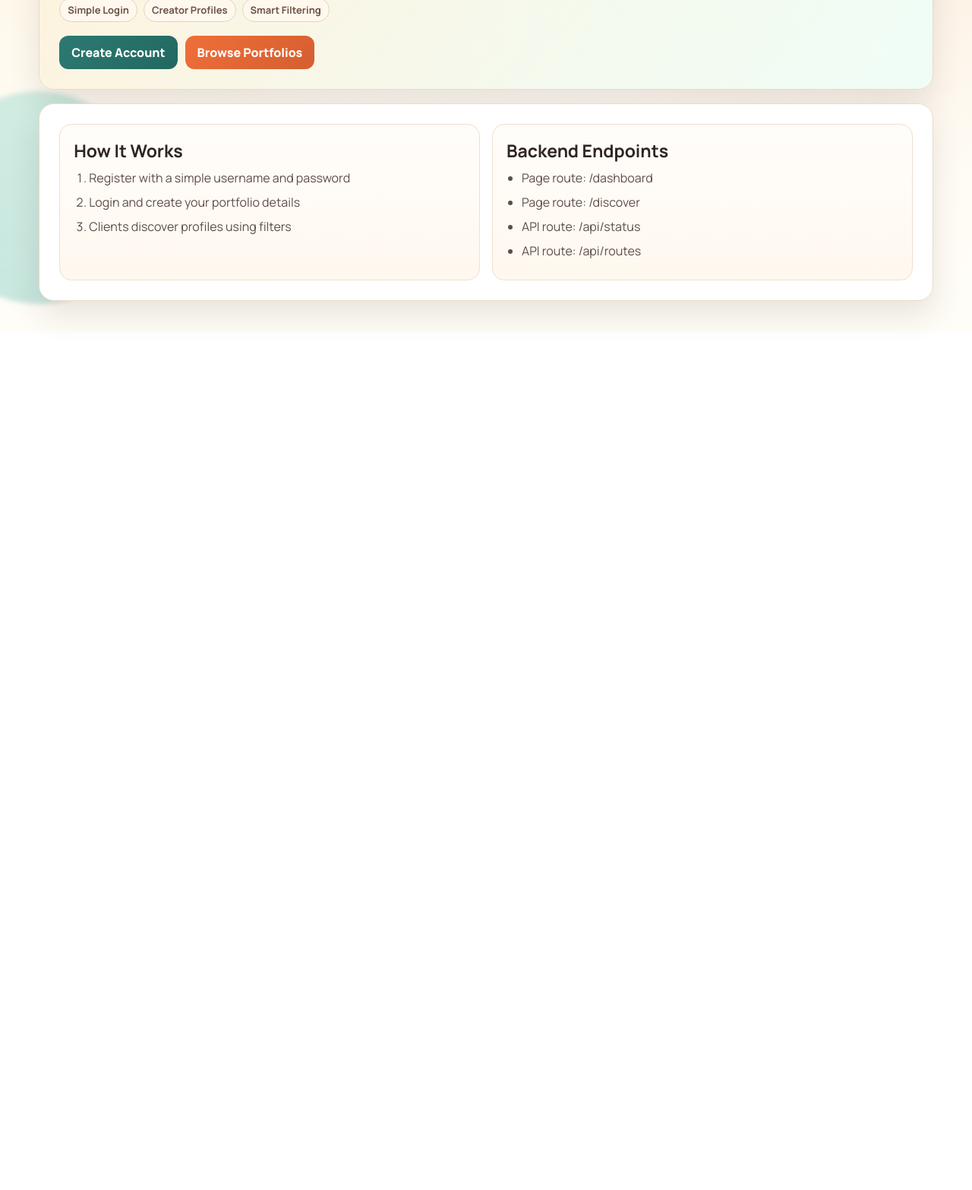
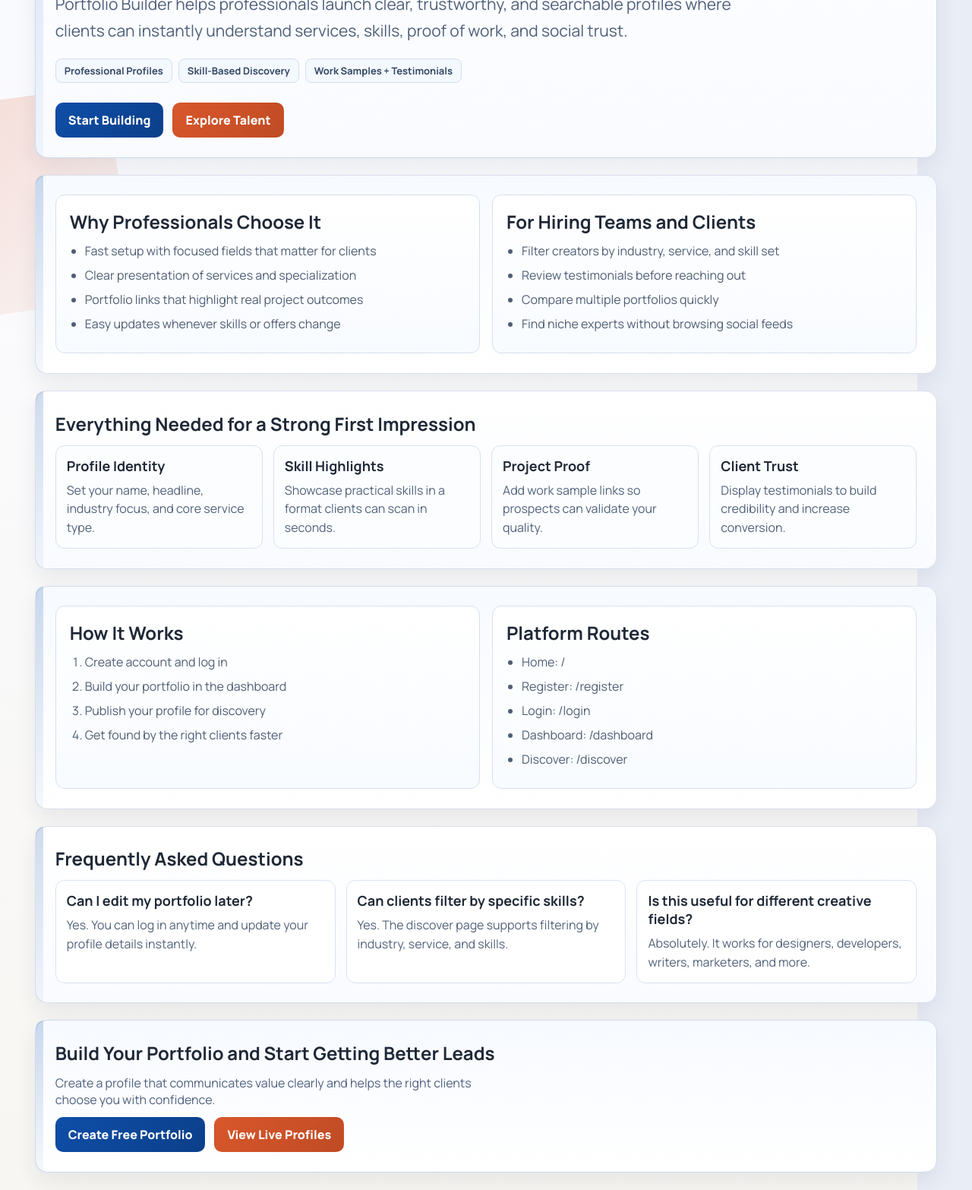
Before and after one commit to thakurankeshkumar/FreelancingPlatform, a website: page public/pages/home.html in a window 1280 px wide. Shown: the part 490-2056 px from the top of the page at 76% size. Before the commit the page ends 926 px from the top, so only its background shows below. Drawn offline with Linux system fonts and the light colour scheme.

Commit message:
File and important changes

```diff
--- a/public/css/base.css
+++ b/public/css/base.css
@@ -1,15 +1,14 @@
 :root {
-  --bg-main: #fef8ee;
-  --bg-grid: #f7efe2;
-  --card: #ffffff;
-  --text: #2f2420;
-  --muted: #7e6e67;
-  --stroke: #eadbc8;
-  --accent: #2d7a72;
-  --accent-2: #ef6f3a;
-  --danger: #c62828;
-  --shadow-soft: 0 18px 40px rgba(65, 45, 24, 0.12);
-  --shadow-hover: 0 22px 44px rgba(65, 45, 24, 0.18);
+  --paper: #f7f6f2;
+  --paper-2: #ffffff;
+  --ink: #1f2836;
+  --ink-soft: #5c6677;
+  --line: #d7deea;
+  --accent: #0f4ea8;
+  --accent-2: #d9572b;
+  --danger: #bf2f39;
+  --shadow-a: 0 20px 50px rgba(23, 34, 58, 0.11);
+  --shadow-b: 0 12px 28px rgba(23, 34, 58, 0.08);
 }
 
 * {
@@ -20,49 +19,46 @@ body {
   margin: 0;
   min-height: 100vh;
   font-family: "Manrope", sans-serif;
-  color: var(--text);
+  color: var(--ink);
   background:
-    radial-gradient(circle at 10% 10%, #fff4db 0%, transparent 42%),
-    radial-gradient(circle at 90% 20%, #fbe9d8 0%, transparent 40%),
-    linear-gradient(180deg, var(--bg-main), #fffdf7);
+    linear-gradient(90deg, transparent 0, transparent calc(100% - 72px), #e9edf6 calc(100% - 72px), #e9edf6 100%),
+    linear-gradient(180deg, #f4f7fc 0%, #fbfbfe 35%, var(--paper) 100%);
   overflow-x: hidden;
 }
 
 .background-shape {
   position: fixed;
-  border-radius: 999px;
+  border-radius: 0;
   z-index: -1;
-  filter: blur(3px);
+  transform: rotate(-8deg);
 }
 
 .bg-one {
-  width: 360px;
-  height: 360px;
-  top: -120px;
+  width: 380px;
+  height: 380px;
+  top: -140px;
   right: -120px;
-  background: linear-gradient(145deg, #ffcf8d, #ff9f67);
-  opacity: 0.35;
+  background: linear-gradient(145deg, rgba(15, 78, 168, 0.2), rgba(79, 160, 255, 0.08));
 }
 
 .bg-two {
   width: 280px;
   height: 280px;
-  left: -90px;
-  bottom: -90px;
-  background: linear-gradient(145deg, #82d5c7, #57b6aa);
-  opacity: 0.35;
+  left: -120px;
+  bottom: -100px;
+  background: linear-gradient(145deg, rgba(217, 87, 43, 0.2), rgba(247, 189, 166, 0.1));
 }
 
 .navbar {
   width: 100vw;
-  padding: 16px clamp(18px, 4vw, 56px);
-  display: flex;
+  padding: 18px clamp(18px, 3.6vw, 52px);
+  display: grid;
+  grid-template-columns: auto 1fr;
   align-items: center;
-  justify-content: space-between;
-  gap: 14px;
-  border-bottom: 1px solid #f1e3d4;
-  background: rgba(255, 255, 255, 0.72);
-  backdrop-filter: blur(8px);
+  gap: 20px;
+  border-bottom: 1px solid #e2e7f0;
+  background: rgba(255, 255, 255, 0.92);
+  backdrop-filter: blur(6px);
   position: sticky;
   top: 0;
   z-index: 20;
@@ -70,68 +66,87 @@ body {
 
 .brand {
   text-decoration: none;
-  font-size: 22px;
+  font-size: 24px;
   font-weight: 800;
-  color: #3f2d1d;
-  letter-spacing: 0.01em;
+  color: #182437;
+  letter-spacing: -0.01em;
 }
 
 .navbar nav {
   display: flex;
   align-items: center;
+  justify-content: flex-end;
   gap: 10px;
 }
 
 .nav-link {
   text-decoration: none;
-  color: #5b473e;
+  color: #41506a;
   font-weight: 700;
   padding: 8px 12px;
-  border-radius: 999px;
-  transition: background 0.2s ease, color 0.2s ease;
+  border-radius: 8px;
+  border: 1px solid transparent;
+  transition: all 0.2s ease;
 }
 
 .nav-link:hover {
-  background: #f8e8d7;
-  color: #2f2420;
+  background: #edf3ff;
+  border-color: #d4deef;
 }
 
 .nav-active {
-  background: #ffe4c8;
-  color: #3d2e22;
+  background: #15253f;
+  color: #ffffff;
 }
 
 .layout {
   width: 100vw;
-  padding: 24px clamp(18px, 4vw, 56px) 40px;
+  max-width: 100vw;
+  margin: 0;
+  padding: 30px clamp(18px, 3.6vw, 52px) 46px;
   display: grid;
-  gap: 18px;
+  gap: 22px;
 }
 
 .center-layout {
+  min-height: calc(100vh - 98px);
+  align-content: center;
   justify-items: center;
-  align-content: center;
 }
 
 .card {
-  background: var(--card);
-  border: 1px solid var(--stroke);
-  border-radius: 20px;
-  padding: clamp(18px, 2.2vw, 26px);
-  box-shadow: var(--shadow-soft);
+  background: var(--paper-2);
+  border: 1px solid var(--line);
+  border-radius: 16px;
+  padding: clamp(18px, 2vw, 26px);
   width: 100%;
-  transition: transform 0.2s ease, box-shadow 0.2s ease;
+  box-shadow: var(--shadow-b);
+  position: relative;
 }
 
-.card:hover {
-  transform: translateY(-2px);
-  box-shadow: var(--shadow-hover);
+.card::after {
+  content: "";
+  position: absolute;
+  left: 0;
+  top: 0;
+  width: 10px;
+  height: 100%;
+  border-radius: 16px 0 0 16px;
+  background: linear-gradient(180deg, rgba(15, 78, 168, 0.2), rgba(15, 78, 168, 0.04));
+}
+
+.layout > .card:nth-child(odd) {
+  background: linear-gradient(180deg, #ffffff, #f9fbff);
+}
+
+.layout > .card:nth-child(even) {
+  background: linear-gradient(180deg, #f7faff, #ffffff);
 }
 
 .subtext {
   margin-top: 0;
-  color: var(--muted);
-  line-height: 1.6;
+  color: var(--ink-soft);
+  line-height: 1.65;
 }
 
 .form-stack {
@@ -140,31 +155,33 @@ body {
 }
 
 label {
-  font-size: 14px;
-  font-weight: 700;
-  color: #513d33;
+  font-size: 13px;
+  letter-spacing: 0.02em;
+  font-weight: 800;
+  color: #38465f;
+  text-transform: uppercase;
 }
 
 input,
 textarea {
   width: 100%;
-  border: 1px solid #e5d2be;
-  border-radius: 12px;
+  border: 1px solid #cfd8e8;
+  border-radius: 10px;
   padding: 12px;
   font: inherit;
-  background: #fffcf7;
-  color: var(--text);
+  background: #fdfefe;
+  color: var(--ink);
 }
 
 input::placeholder,
 textarea::placeholder {
-  color: #a58979;
+  color: #8994a6;
 }
 
 input:focus,
 textarea:focus {
-  outline: 2px solid rgba(45, 122, 114, 0.18);
-  border-color: #86bdb5;
+  outline: 2px solid rgba(15, 78, 168, 0.16);
+  border-color: #8fa7d3;
 }
 
 .btn,
@@ -172,62 +189,65 @@ textarea:focus {
   display: inline-flex;
   align-items: center;
   justify-content: center;
-  border: none;
-  border-radius: 12px;
+  border: 1px solid transparent;
+  border-radius: 10px;
   cursor: pointer;
   text-decoration: none;
   font-weight: 800;
   padding: 11px 16px;
-  transition: transform 0.18s ease, box-shadow 0.18s ease, filter 0.18s ease;
+  transition: transform 0.18s ease, box-shadow 0.18s ease;
 }
 
 .btn {
-  background: linear-gradient(135deg, var(--accent), #226860);
+  background: linear-gradient(135deg, var(--accent), #0b3f89);
   color: #ffffff;
 }
 
 .btn.secondary {
-  background: linear-gradient(135deg, #ef6f3a, #d55e2f);
+  background: linear-gradient(135deg, var(--accent-2), #bf4b24);
 }
 
 .btn-link {
-  background: linear-gradient(135deg, #ef6f3a, #db5f2f);
-  color: #ffffff;
+  background: #f2f6fd;
+  color: #1d2f4a;
+  border-color: #c8d4ea;
 }
 
 .btn-link.danger {
-  background: linear-gradient(135deg, #d64545, #ba2a2a);
+  background: #ffeef0;
+  color: #8d1f27;
+  border-color: #f3c8cd;
 }
 
 .btn:hover,
 .btn-link:hover {
-  transform: translateY(-1px);
-  filter: brightness(1.03);
+  transform: translateY(-1px) scale(1.01);
+  box-shadow: var(--shadow-a);
 }
 
 .small-line {
-  color: var(--muted);
+  color: var(--ink-soft);
   font-size: 14px;
-  line-height: 1.6;
+  line-height: 1.65;
 }
 
 .small-line a {
-  color: #875036;
+  color: #0f4ea8;
   font-weight: 700;
 }
 
 .intro-anim {
-  animation: reveal 0.55s ease both;
+  animation: reveal 0.48s ease both;
 }
 
 .delay-1 {
-  animation-delay: 0.13s;
+  animation-delay: 0.1s;
 }
 
 @keyframes reveal {
   from {
     opacity: 0;
-    transform: translateY(16px);
+    transform: translateY(14px);
   }
   to {
     opacity: 1;
@@ -235,14 +255,13 @@ textarea:focus {
   }
 }
 
-@media (max-width: 840px) {
+@media (max-width: 860px) {
   .navbar {
-    flex-direction: column;
-    align-items: flex-start;
+    grid-template-columns: 1fr;
   }
 
   .navbar nav {
-    width: 100%;
+    justify-content: flex-start;
     flex-wrap: wrap;
   }
 }
@@ -250,10 +269,10 @@ textarea:focus {
 @media (max-width: 560px) {
   .layout {
     padding: 16px;
-    gap: 14px;
+    gap: 16px;
   }
 
   .brand {
-    font-size: 19px;
+    font-size: 20px;
   }
 }
--- a/public/css/home.css
+++ b/public/css/home.css
@@ -1,45 +1,46 @@
 .home-page .hero {
-  min-height: 54vh;
+  min-height: 62vh;
   display: grid;
   align-content: center;
-  gap: 14px;
+  gap: 18px;
   background:
-    linear-gradient(120deg, rgba(255, 241, 217, 0.92), rgba(238, 253, 247, 0.92)),
+    linear-gradient(115deg, rgba(227, 239, 255, 0.95), rgba(248, 251, 255, 0.95)),
     repeating-linear-gradient(
-      -45deg,
-      rgba(255, 255, 255, 0.4) 0px,
-      rgba(255, 255, 255, 0.4) 12px,
-      rgba(255, 255, 255, 0.1) 12px,
-      rgba(255, 255, 255, 0.1) 24px
+      0deg,
+      rgba(15, 78, 168, 0.04) 0px,
+      rgba(15, 78, 168, 0.04) 1px,
+      transparent 1px,
+      transparent 28px
     );
+  border: 1px solid #ccdaef;
 }
 
 .home-page .badge {
   margin: 0;
   width: fit-content;
-  padding: 6px 10px;
-  border-radius: 999px;
+  padding: 6px 11px;
+  border-radius: 6px;
   font-size: 12px;
   font-weight: 800;
   letter-spacing: 0.06em;
   text-transform: uppercase;
-  color: #744025;
-  background: rgba(255, 255, 255, 0.65);
+  color: #18325d;
+  background: #e8f0ff;
 }
 
 .home-page .hero h1 {
   margin: 0;
-  font-size: clamp(34px, 6vw, 68px);
-  line-height: 1.02;
-  max-width: 14ch;
-  letter-spacing: -0.02em;
+  font-size: clamp(36px, 6.6vw, 84px);
+  line-height: 1.01;
+  max-width: 13ch;
+  letter-spacing: -0.015em;
 }
 
 .home-page .hero p {
   margin: 0;
-  max-width: 62ch;
-  color: #5b4e47;
-  font-size: clamp(16px, 2.1vw, 19px);
+  max-width: 70ch;
+  color: #4e5f79;
+  font-size: clamp(17px, 2.2vw, 21px);
   line-height: 1.7;
 }
 
@@ -50,19 +51,19 @@
 }
 
 .home-page .hero-tags span {
-  border: 1px solid #e7d2bd;
-  background: #fff8ef;
-  color: #6e5144;
-  border-radius: 999px;
-  padding: 6px 10px;
+  border: 1px solid #d3deef;
+  background: #f4f8ff;
+  color: #334763;
+  border-radius: 8px;
+  padding: 6px 11px;
   font-size: 13px;
   font-weight: 700;
 }
 
 .home-page .hero-actions {
-  margin-top: 4px;
+  margin-top: 8px;
   display: flex;
-  gap: 10px;
+  gap: 12px;
   flex-wrap: wrap;
 }
 
@@ -73,16 +74,16 @@
 }
 
 .home-page .grid-two article {
-  border-radius: 16px;
-  border: 1px solid #f0dfcf;
+  border-radius: 12px;
+  border: 1px solid #d7e0ef;
   padding: 18px;
-  background: linear-gradient(180deg, #fffdfa, #fff8ef);
+  background: linear-gradient(180deg, #ffffff, #f8fbff);
 }
 
 .home-page .grid-two h2 {
   margin-top: 0;
-  margin-bottom: 8px;
-  font-size: 23px;
+  margin-bottom: 10px;
+  font-size: 24px;
 }
 
 .home-page ol,
@@ -93,16 +94,108 @@
 
 .home-page li {
   margin-bottom: 8px;
-  color: #5d4f47;
+  color: #4f5e74;
   line-height: 1.5;
+}
+
+.home-page .features h2,
+.home-page .faq h2,
+.home-page .cta h2 {
+  margin-top: 0;
+  margin-bottom: 12px;
+}
+
+.home-page .feature-grid {
+  display: grid;
+  grid-template-columns: repeat(4, minmax(180px, 1fr));
+  gap: 14px;
+}
+
+.home-page .feature-item {
+  border: 1px solid #d8e1f0;
+  border-radius: 12px;
+  padding: 14px;
+  background: #fbfdff;
+}
+
+.home-page .feature-item h3 {
+  margin: 0 0 8px;
+  font-size: 18px;
+}
+
+.home-page .feature-item p {
+  margin: 0;
+  color: #52627a;
+  line-height: 1.55;
+}
+
+.home-page .faq-list {
+  display: grid;
+  grid-template-columns: repeat(3, minmax(0, 1fr));
+  gap: 14px;
+}
+
+.home-page .faq-list article {
+  border-radius: 12px;
+  border: 1px solid #dbe3f0;
+  background: #ffffff;
+  padding: 14px;
+}
+
+.home-page .faq-list h3 {
+  margin: 0 0 8px;
+  font-size: 18px;
+}
+
+.home-page .faq-list p {
+  margin: 0;
+  color: #52627a;
+  line-height: 1.55;
+}
+
+.home-page .cta {
+  background:
+    linear-gradient(120deg, #edf3ff, #f7f9ff),
+    repeating-linear-gradient(
+      -45deg,
+      rgba(15, 78, 168, 0.05) 0px,
+      rgba(15, 78, 168, 0.05) 10px,
+      transparent 10px,
+      transparent 20px
+    );
+  border-color: #cfd9ec;
+}
+
+.home-page .cta p {
+  margin: 0;
+  color: #4f617e;
+  max-width: 60ch;
+}
+
+.home-page .cta .hero-actions {
+  margin-top: 12px;
 }
 
 @media (max-width: 900px) {
   .home-page .hero {
-    min-height: 48vh;
+    min-height: 52vh;
+  }
+
+  .home-page .feature-grid {
+    grid-template-columns: 1fr 1fr;
+  }
+
+  .home-page .faq-list {
+    grid-template-columns: 1fr;
   }
 
   .home-page .grid-two {
     grid-template-columns: 1fr;
   }
 }
+
+@media (max-width: 600px) {
+  .home-page .feature-grid {
+    grid-template-columns: 1fr;
+  }
+}
--- a/public/pages/home.html
+++ b/public/pages/home.html
@@ -29,41 +29,117 @@
 
     <main class="layout">
       <section class="hero card intro-anim">
-        <p class="badge">Frontend + Backend Subject Project</p>
-        <h1>Build a Simple Professional Portfolio in Minutes</h1>
+        <p class="badge">For Freelancers, Creators, and Independent Experts</p>
+        <h1>Turn Your Work Into Client-Ready Portfolios</h1>
         <p>
-          Freelancers and creators can register, login, create a portfolio,
-          and showcase skills, services, work samples, and testimonials.
+          Portfolio Builder helps professionals launch clear, trustworthy,
+          and searchable profiles where clients can instantly understand
+          services, skills, proof of work, and social trust.
         </p>
         <div class="hero-tags">
-          <span>Simple Login</span>
-          <span>Creator Profiles</span>
-          <span>Smart Filtering</span>
+          <span>Professional Profiles</span>
+          <span>Skill-Based Discovery</span>
+          <span>Work Samples + Testimonials</span>
         </div>
         <div class="hero-actions">
-          <a class="btn" href="/register">Create Account</a>
-          <a class="btn secondary" href="/discover">Browse Portfolios</a>
+          <a class="btn" href="/register">Start Building</a>
+          <a class="btn secondary" href="/discover">Explore Talent</a>
         </div>
       </section>
 
       <section class="card grid-two intro-anim delay-1">
         <article>
+          <h2>Why Professionals Choose It</h2>
+          <ul>
+            <li>Fast setup with focused fields that matter for clients</li>
+            <li>Clear presentation of services and specialization</li>
+            <li>Portfolio links that highlight real project outcomes</li>
+            <li>Easy updates whenever skills or offers change</li>
+          </ul>
+        </article>
+        <article>
+          <h2>For Hiring Teams and Clients</h2>
+          <ul>
+            <li>Filter creators by industry, service, and skill set</li>
+            <li>Review testimonials before reaching out</li>
+            <li>Compare multiple portfolios quickly</li>
+            <li>Find niche experts without browsing social feeds</li>
+          </ul>
+        </article>
+      </section>
+
+      <section class="card features intro-anim">
+        <h2>Everything Needed for a Strong First Impression</h2>
+        <div class="feature-grid">
+          <article class="feature-item">
+            <h3>Profile Identity</h3>
+            <p>Set your name, headline, industry focus, and core service type.</p>
+          </article>
+          <article class="feature-item">
+            <h3>Skill Highlights</h3>
+            <p>Showcase practical skills in a format clients can scan in seconds.</p>
+          </article>
+          <article class="feature-item">
+            <h3>Project Proof</h3>
+            <p>Add work sample links so prospects can validate your quality.</p>
+          </article>
+          <article class="feature-item">
+            <h3>Client Trust</h3>
+            <p>Display testimonials to build credibility and increase conversion.</p>
+          </article>
+        </div>
+      </section>
+
+      <section class="card grid-two intro-anim">
+        <article>
           <h2>How It Works</h2>
           <ol>
-            <li>Register with a simple username and password</li>
-            <li>Login and create your portfolio details</li>
-            <li>Clients discover profiles using filters</li>
+            <li>Create account and log in</li>
+            <li>Build your portfolio in the dashboard</li>
+            <li>Publish your profile for discovery</li>
+            <li>Get found by the right clients faster</li>
           </ol>
         </article>
         <article>
-          <h2>Backend Endpoints</h2>
+          <h2>Platform Routes</h2>
           <ul>
-            <li>Page route: /dashboard</li>
-            <li>Page route: /discover</li>
-            <li>API route: /api/status</li>
-            <li>API route: /api/routes</li>
+            <li>Home: /</li>
+            <li>Register: /register</li>
+            <li>Login: /login</li>
+            <li>Dashboard: /dashboard</li>
+            <li>Discover: /discover</li>
           </ul>
         </article>
+      </section>
+
+      <section class="card faq intro-anim">
+        <h2>Frequently Asked Questions</h2>
+        <div class="faq-list">
+          <article>
+            <h3>Can I edit my portfolio later?</h3>
+            <p>Yes. You can log in anytime and update your profile details instantly.</p>
+          </article>
+          <article>
+            <h3>Can clients filter by specific skills?</h3>
+            <p>Yes. The discover page supports filtering by industry, service, and skills.</p>
+          </article>
+          <article>
+            <h3>Is this useful for different creative fields?</h3>
+            <p>Absolutely. It works for designers, developers, writers, marketers, and more.</p>
+          </article>
+        </div>
+      </section>
+
+      <section class="card cta intro-anim">
+        <h2>Build Your Portfolio and Start Getting Better Leads</h2>
+        <p>
+          Create a profile that communicates value clearly and helps the right
+          clients choose you with confidence.
+        </p>
+        <div class="hero-actions">
+          <a class="btn" href="/register">Create Free Portfolio</a>
+          <a class="btn secondary" href="/discover">View Live Profiles</a>
+        </div>
       </section>
     </main>
   </body>
```
Also changed, not shown: public/css/auth.css (+14 -8 lines), public/css/dashboard.css (+10 -9 lines), public/css/discover.css (+22 -12 lines).
